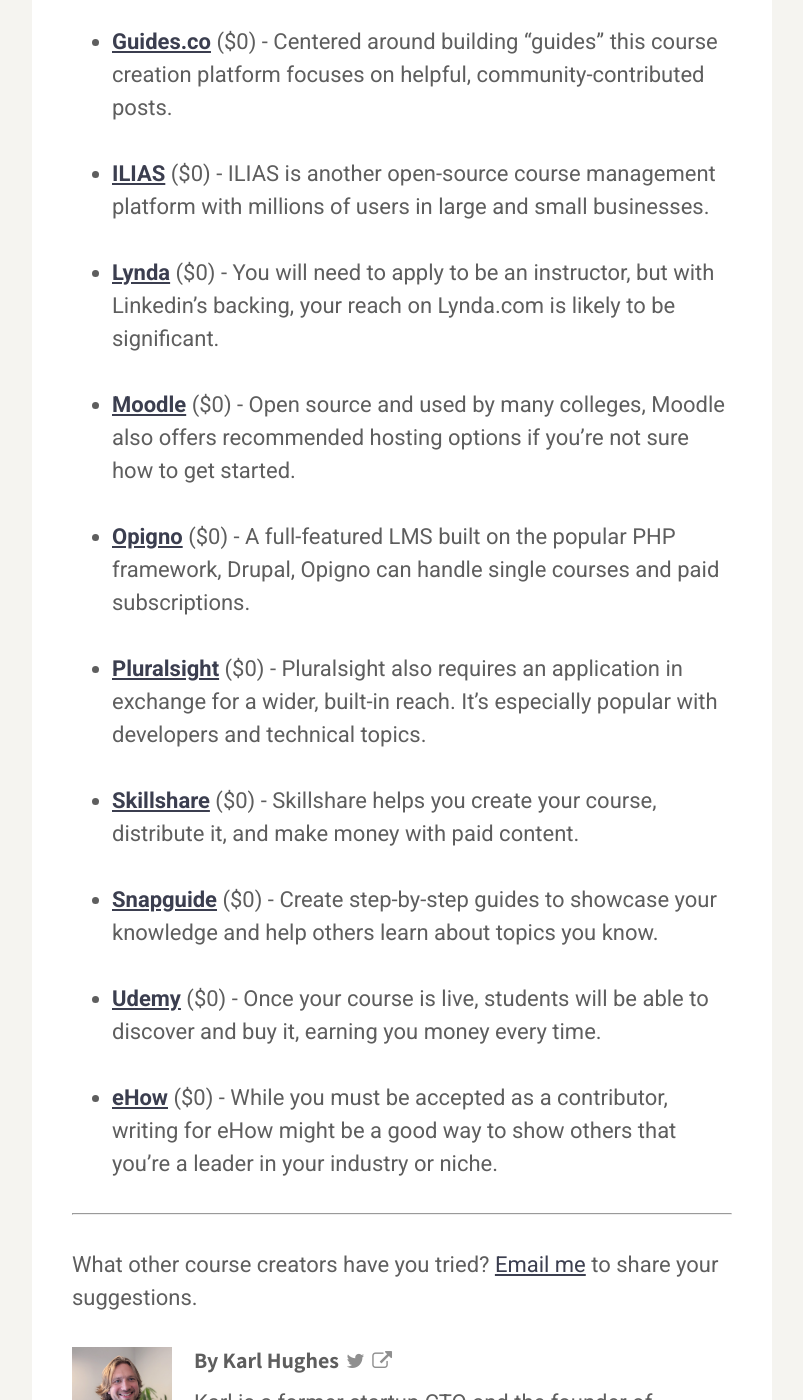
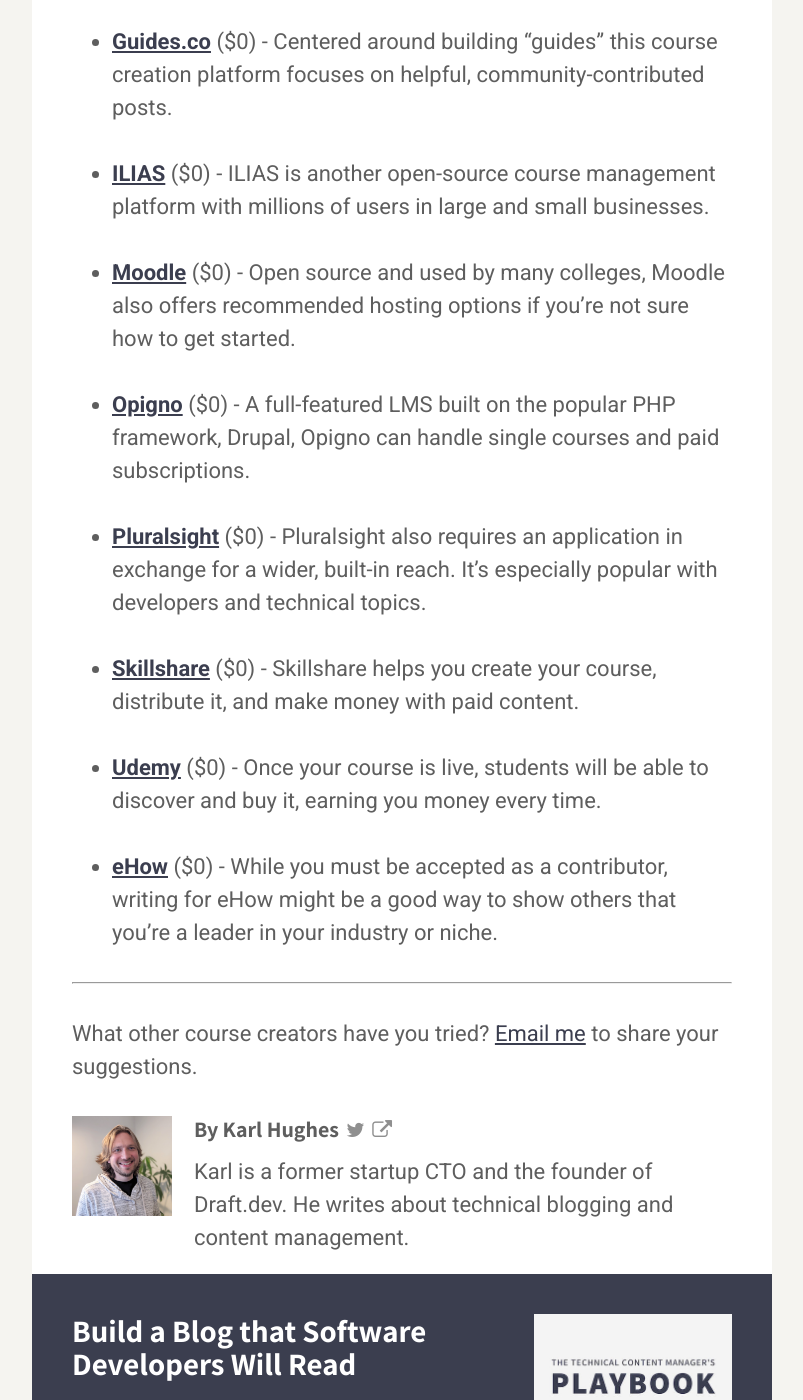
Before and after one commit to karllhughes/learn, a Jekyll site: the page built from _posts/2020-12-19-course-creators.md, in a window 1280 px wide and 1400 px high, scrolled down 3372 px. Shown: the whole window, without its empty margins (238-1041 px from the left). Built offline with Jekyll 4.4.1, drawn with Linux system fonts in a browser that asks for light colours; a script that is not in the unit is left out.

Commit message:
Update Posts “2020-12-19-course-creators”

```diff
--- a/_posts/2020-12-19-course-creators.md
+++ b/_posts/2020-12-19-course-creators.md
@@ -31,7 +31,7 @@
 
 While you'll still have to do the hard work of creating your online course, having the right platform can make publishing, distributing, and administering your course much easier.
 
-- **[Thinkific](https://www.shareasale.com/r.cfm?b=775702&u=1653894&m=61624)** ($0) - Create, market, and sell courses online from your own website.
+- **[Thinkific](https://www.thinkific.com)** ($0) - Create, market, and sell courses online from your own website.
 
 - **[Teachable](https://teachable.com/)** ($33.25) - Teachable lets you create courses that you can charge users for.
 
@@ -49,8 +49,6 @@
 
 - **[ILIAS](https://www.ilias.de/docu/goto_docu_root_1.html)** ($0) - ILIAS is another open-source course management platform with millions of users in large and small businesses.
 
-- **[Lynda](https://www.lynda.com/aboutus/become-an-instructor)** ($0) - You will need to apply to be an instructor, but with Linkedin's backing, your reach on Lynda.com is likely to be significant.
-
 - **[Moodle](https://moodle.org/)** ($0) - Open source and used by many colleges, Moodle also offers recommended hosting options if you're not sure how to get started.
 
 - **[Opigno](https://www.opigno.org/en)** ($0) - A full-featured LMS built on the popular PHP framework, Drupal, Opigno can handle single courses and paid subscriptions.
@@ -59,8 +57,6 @@
 
 - **[Skillshare](https://www.skillshare.com/teach)** ($0) - Skillshare helps you create your course, distribute it, and make money with paid content.
 
-- **[Snapguide](https://snapguide.com/)** ($0) - Create step-by-step guides to showcase your knowledge and help others learn about topics you know.
-
 - **[Udemy](https://www.udemy.com/)** ($0) - Once your course is live, students will be able to discover and buy it, earning you money every time.
 
 - **[eHow](http://www.ehow.com/write-for-ehow/)** ($0) - While you must be accepted as a contributor, writing for eHow might be a good way to show others that you're a leader in your industry or niche.
```
